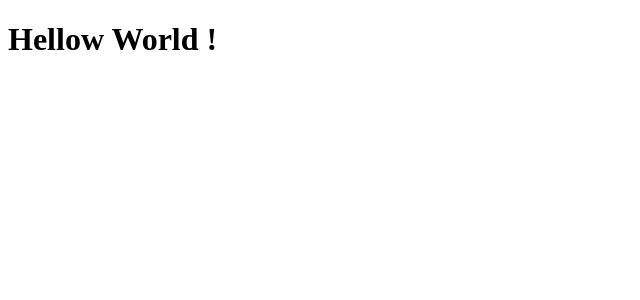
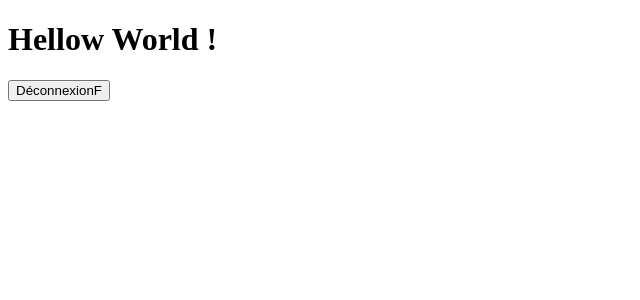
Before and after one commit to AzN-StaR27/crazee-burger, a React (Vite) app: page /order in a window 1280 px wide. Shown: the top 300 px of the page, without its empty margins (0-640 px from the left). Built offline with nearby package versions, Linux system fonts and the light colour scheme.

Commit message:
✨ F02: LOGIN > Add rediction from/to OrderPage

```diff
--- a/src/components/pages/login/LoginForm.jsx
+++ b/src/components/pages/login/LoginForm.jsx
@@ -1,5 +1,6 @@
 import React from 'react'
 import { useState } from 'react';
+import { Link } from 'react-router-dom';
 
 export default function LoginForm() {
 
@@ -30,7 +31,9 @@ export default function LoginForm() {
       <h2>Connectez-vous</h2>
 
         <input value={inputValue} onChange={handleChange} type="text" placeholder='Entrez votre prénom...' required />
+        <Link to={"/order"}>
         <button>Accédez à votre espace</button>
+        </Link>
       </form>
   )
 }
--- a/src/components/pages/order/OrderPage.jsx
+++ b/src/components/pages/order/OrderPage.jsx
@@ -1,3 +1,4 @@
+import { Link } from "react-router-dom";
 
 
 export default function OrderPage()
@@ -5,6 +6,9 @@ export default function OrderPage()
     return(
     <div>
 <h1>Hellow World !</h1>
+<Link to={"/"}>
+    <button>DéconnexionF</button>
+</Link>
     </div>
 
     )
```
